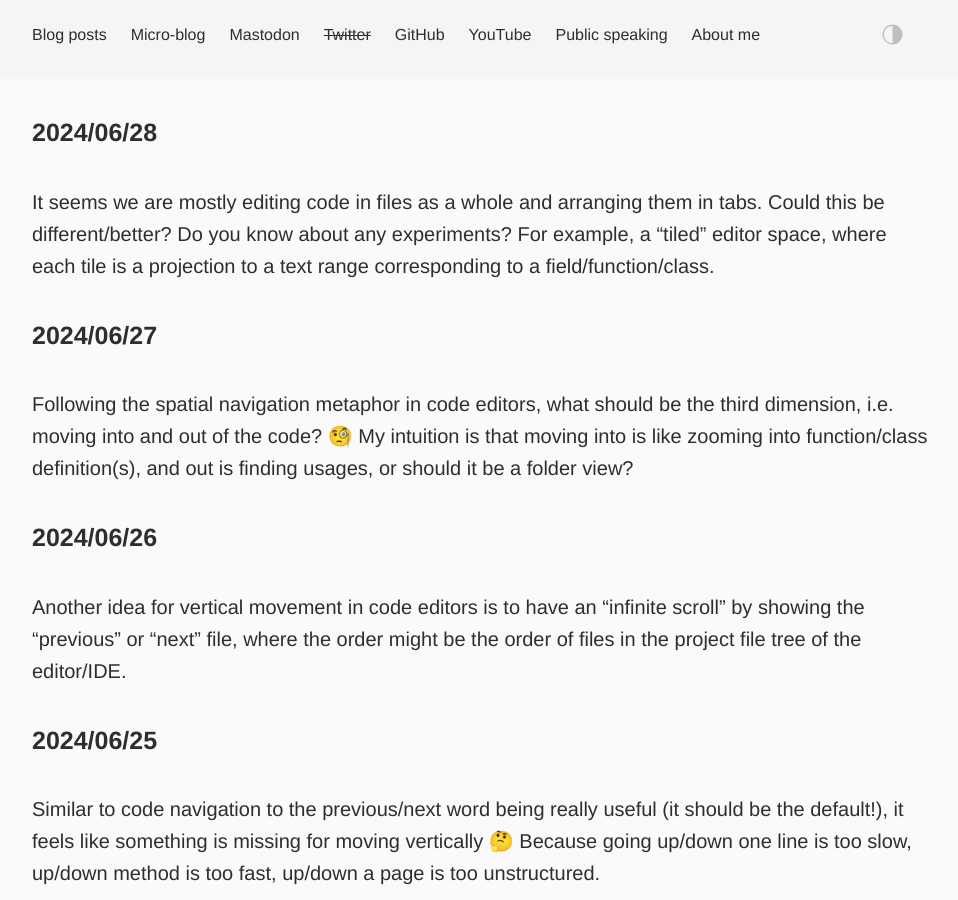
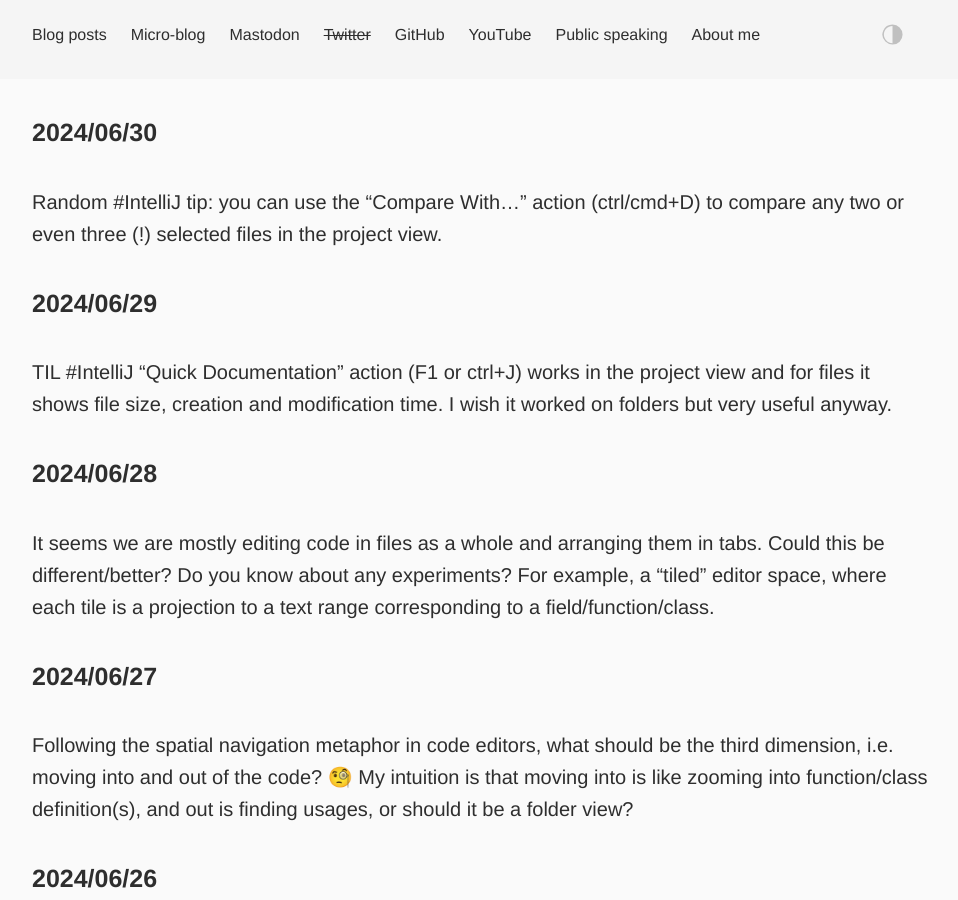
Before and after one commit to dkandalov/dkandalov.github.io, a Jekyll site: the page built from micro-blog.md, in a window 1280 px wide and 900 px high. Shown: the whole window, without its empty margins (160-1118 px from the left). Built offline with Jekyll 4.4.1, drawn with Linux system fonts in a browser that asks for light colours.

Commit message:
updated micro-blog

```diff
--- a/micro-blog.md
+++ b/micro-blog.md
@@ -2,6 +2,12 @@
 layout: post
 permalink: /micro-blog/
 ---
+
+#### 2024/06/30
+Random #IntelliJ tip: you can use the "Compare With..." action (ctrl/cmd+D) to compare any two or even three (!) selected files in the project view.
+
+#### 2024/06/29
+TIL #IntelliJ “Quick Documentation” action (F1 or ctrl+J) works in the project view and for files it shows file size, creation and modification time. I wish it worked on folders but very useful anyway.
 
 #### 2024/06/28
 It seems we are mostly editing code in files as a whole and arranging them in tabs. Could this be different/better? Do you know about any experiments? For example, a "tiled" editor space, where each tile is a projection to a text range corresponding to a field/function/class.
```
